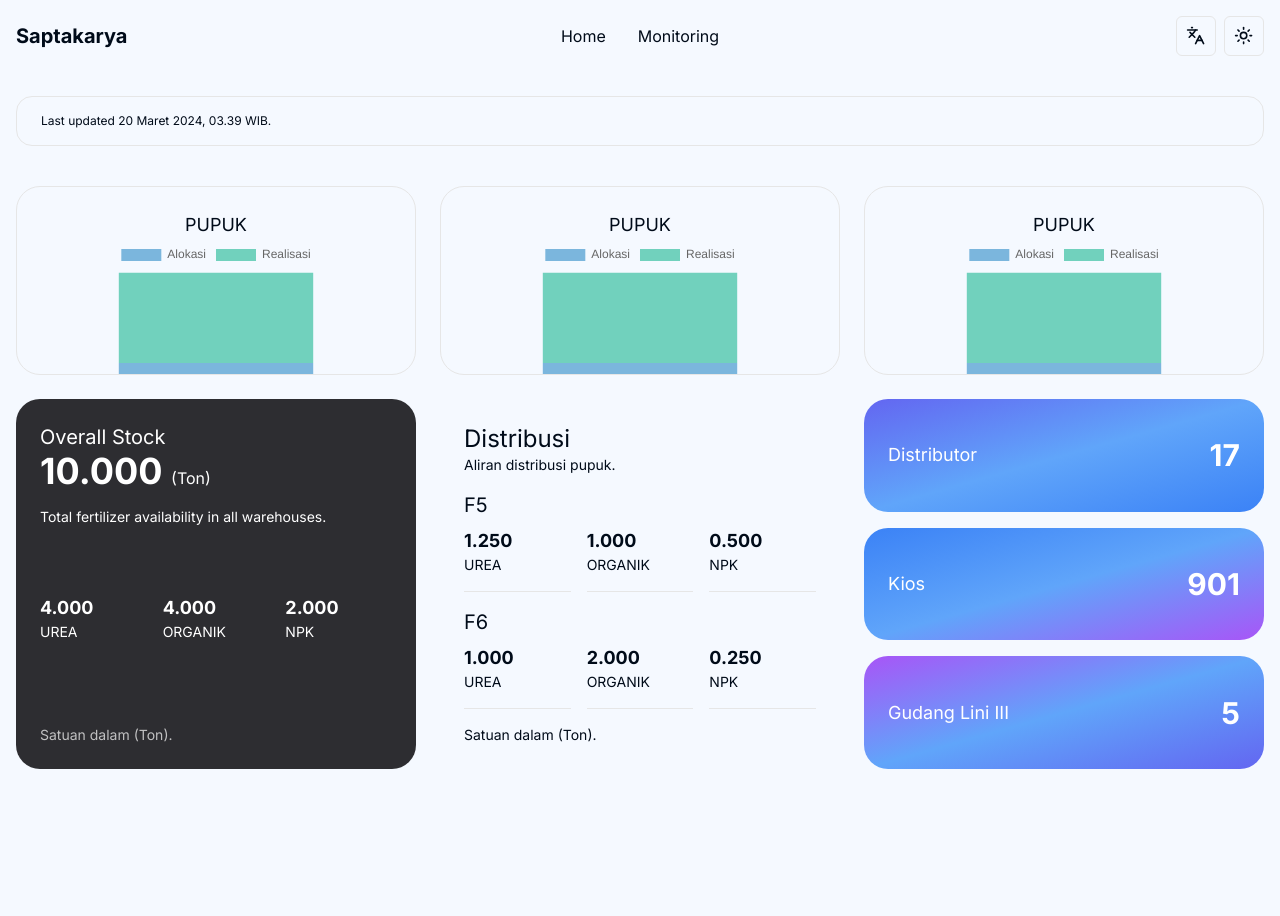
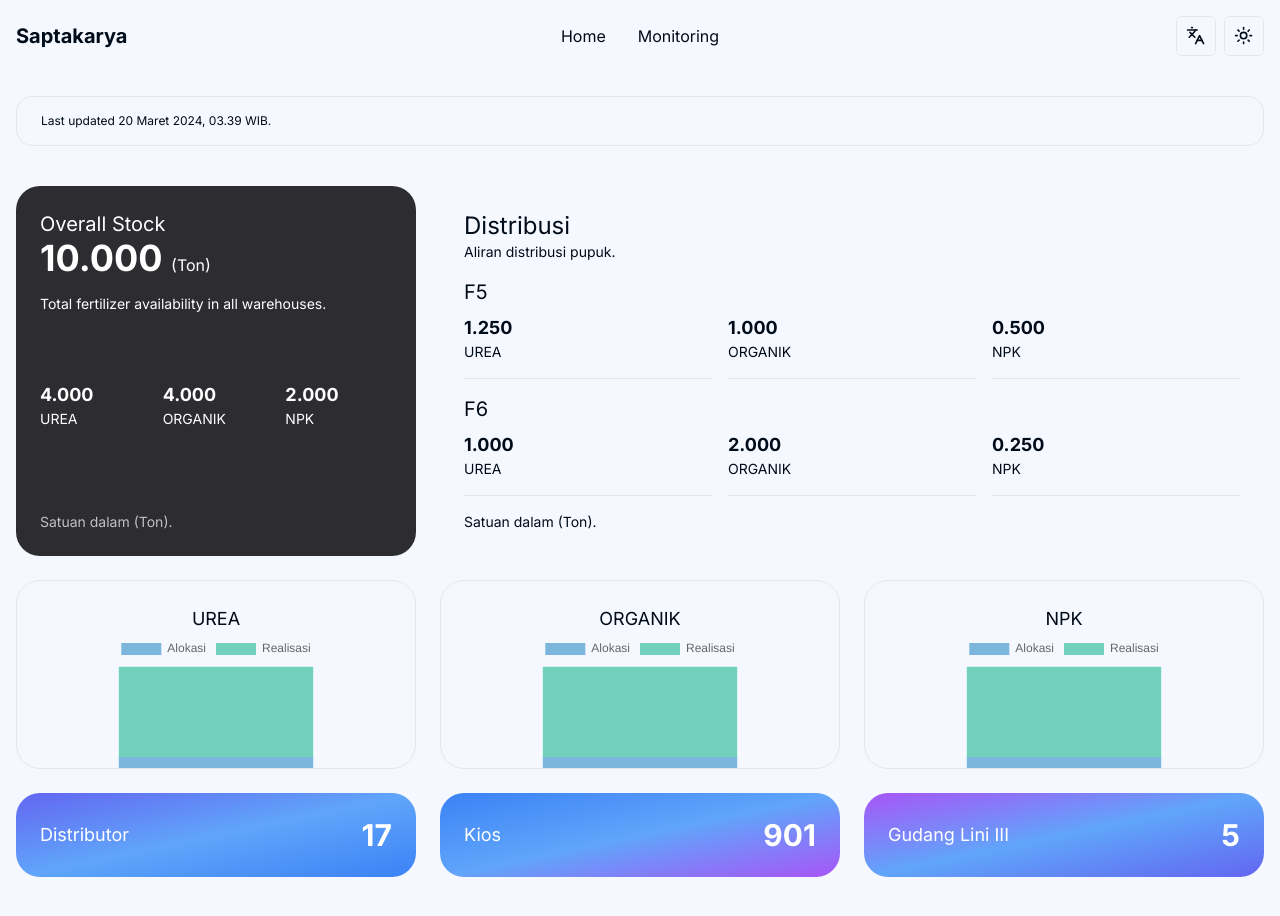
Before and after one commit to weexdayend/didactic-waffle, a Next.js app: page /en/home in a window 1280 px wide. Shown: the top 916 px of the page. Before the commit the page ends 849 px from the top, so only its background shows below. Built offline with nearby package versions, Linux system fonts and the light colour scheme.

Commit message:
change layout chart

```diff
--- a/src/app/[locale]/(main)/home/page.tsx
+++ b/src/app/[locale]/(main)/home/page.tsx
@@ -23,12 +23,14 @@ const Page = () => {
         </div>
       </div>
       <div className='w-full grid sm:grid-cols-1 md:grid-cols-2 lg:grid-cols-2 xl:grid-cols-3 gap-6 px-4'>
-        <Example />
-        <Example />
-        <Example />
         <CardOverall />
         <CardAch />
-        <div className='flex flex-col gap-4 w-full h-full'>
+        <div className='w-full grid sm:grid-cols-1 md:grid-cols-1 lg:grid-cols-1 xl:grid-cols-3 xl:col-span-3 gap-6'>
+          <Example title='UREA' />
+          <Example title='ORGANIK' />
+          <Example title='NPK' />
+        </div>
+        <div className='w-full h-fit grid sm:grid-cols-1 md:grid-cols-1 lg:grid-cols-1 xl:grid-cols-3 xl:col-span-3 gap-6'>
           <div className='bg-gradient-to-br from-indigo-500 via-blue-400 to-blue-500 rounded-3xl xl:rounded-3xl h-full flex flex-row items-center justify-between px-6 py-6'>
             <h1 className='text-lg text-white'>Distributor</h1>
             <h1 className='text-3xl font-bold text-white'>17</h1>
--- a/src/components/home/card-ach.tsx
+++ b/src/components/home/card-ach.tsx
@@ -6,7 +6,7 @@ const CardAch = () => {
   const ca = useTranslations('CardAch');
 
   return (
-    <div className='flex flex-col w-full h-full justify-between gap-4 px-6 py-6'>
+    <div className='flex flex-col w-full h-full justify-between gap-4 px-6 py-6 xl:col-span-2'>
       <div className='flex flex-col'>
         <h1 className='text-2xl'>Distribusi</h1>
         <h4 className='text-sm dark:text-white/60'>Aliran distribusi pupuk.</h4>
--- a/src/components/home/charts/line-chart.tsx
+++ b/src/components/home/charts/line-chart.tsx
@@ -5,10 +5,10 @@ import { Chart } from "chart.js/auto";
 import React from "react";
 
 interface ExampleProps {
-  // Define props if any
+  title: string;
 }
 
-const Example: React.FC<ExampleProps> = () => {
+const Example: React.FC<ExampleProps> = ({ title }: ExampleProps) => {
   const chartRef = useRef<HTMLCanvasElement>(null); // Ref to hold canvas element
 
   useEffect(() => {
@@ -86,7 +86,7 @@ const Example: React.FC<ExampleProps> = () => {
     <div className="w-full h-full flex mx-auto my-auto">
       <div className="flex w-full h-fit border rounded-3xl items-center justify-center dark:bg-white">
         <div className='w-[270px] h-fit flex flex-col items-center justify-between pt-6'>
-          <h1 className='text-lg dark:text-zinc-800'>PUPUK</h1>
+          <h1 className='text-lg dark:text-zinc-800'>{title}</h1>
           <canvas width={200} ref={chartRef}></canvas>
         </div>
       </div>
```
